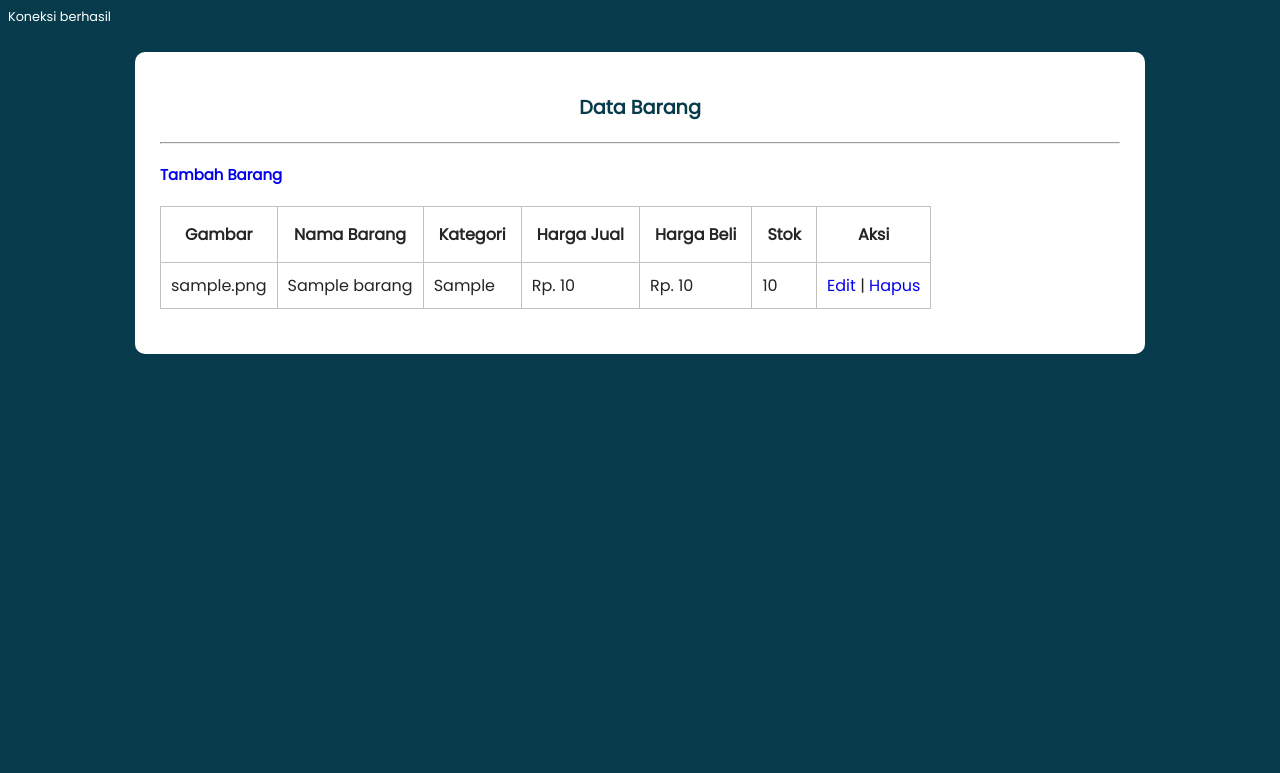
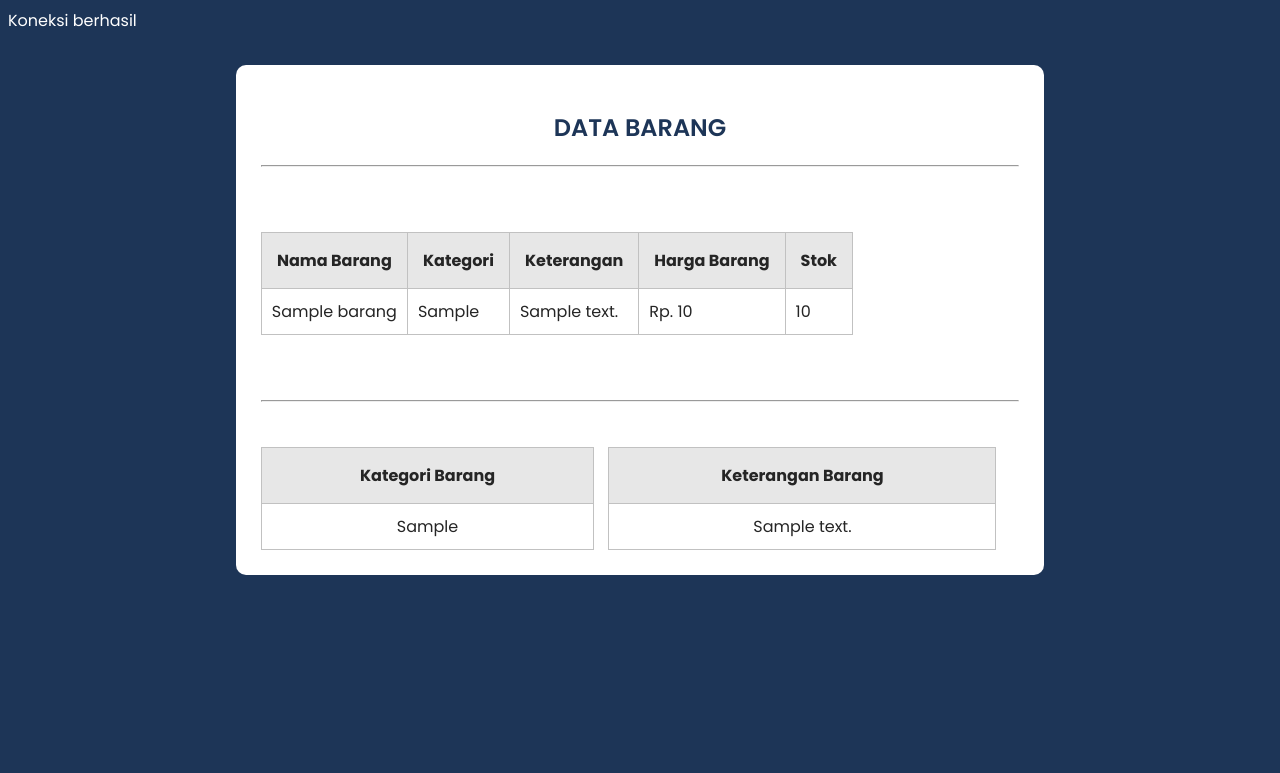
Before and after one commit to ranggshadow27/lab8_php_koneksidatabase, a PHP site: page / in a window 1280 px wide. Shown: the top 773 px of the page. Run offline with PHP 8.4, Linux system fonts and the light colour scheme; tables that the repository leaves empty or names only in its code hold one stand-in row (values such as "Sample post").

Commit message:
Add files via upload

```diff
--- a/lab8_php_database/index.php
+++ b/lab8_php_database/index.php
@@ -2,8 +2,12 @@
 include "koneksi.php";
 
 //query menampilkan data
-$database = "SELECT * FROM data_barang";
-$print = mysqli_query($conn, $database);
+$databarang = "SELECT * FROM data_barang ORDER BY `data_barang`.`id_barang` ASC";
+$tipebarang = "SELECT * FROM tipe_barang";
+$ketbarang = "SELECT * FROM keterangan_barang";
+$printa = mysqli_query($conn, $databarang);
+$printb = mysqli_query($conn, $tipebarang);
+$printc = mysqli_query($conn, $ketbarang);
 
 ?>
 
@@ -18,38 +22,49 @@ $print = mysqli_query($conn, $database);
 </head>
 <body>
     <div class="containers">
-        <h2>Data Barang</h2>
-        <hr>
-            <a href="inputpage.php"><h3>Tambah Barang</h3></a>
+        <h2>DATA BARANG</h2>
+        <hr><br>
             <div class="main">
                 <table>
                 <tr>
-                    <th>Gambar</th>
                     <th>Nama Barang</th>
                     <th>Kategori</th>
-                    <th class="mini">Harga Jual</th>
-                    <th class="mini">Harga Beli</th>
+                    <th>Keterangan</th>
+                    <th class="mini">Harga Barang</th>
                     <th class="mini">Stok</th>
-                    <th class="mini">Aksi</th>
                 </tr>
-    <?php if($print): ?>
-    <?php while($a = mysqli_fetch_array($print)): ?>
+                <?php while($a = mysqli_fetch_array($printa)): ?>
                 <tr>
-        <td><?= $a['gambar'];?></td>
                     <td><?= $a['nama_barang'];?></td>
-        <td><?= $a['kategori'];?></td>
-        <td>Rp. <?= $a['harga_beli'];?></tdclass=>
-        <td>Rp. <?= $a['harga_jual'];?></td>
-        <td><?= $a['stok'];?></td>
-        <td>
-            <a href="update.php?id=<?php echo $a['id_barang']; ?>">Edit</a> |
-            <a href="delete.php?id=<?php echo $a['id_barang']; ?>">Hapus</a></td>
+                    <td><?= $a['jenis_barang'];?></td>
+                    <td><?= $a['keterangan_barang'];?></td>
+                    <td>Rp. <?= $a['harga_barang'];?></td>
+                    <td><?= $a['stok_barang'];?></td>
                 </tr>
-    <?php endwhile; else: ?>
+                <?php endwhile;?>
+                 </table>
+            </div>
+        <br><hr><br>
+            <div class="mains">
+                <table class="tab">
                 <tr>
-        <td colspan="7">Belum ada data</td>
+                    <th>Kategori Barang</th>
                 </tr>
-    <?php endif; ?>
+                <?php while($b = mysqli_fetch_array($printb)): ?>
+                <tr>
+                    <td><?= $b['tipe_barang'];?></td>
+                </tr>
+                <?php endwhile;?>
+                </table>
+                <table class="tab">
+                <tr>
+                    <th>Keterangan Barang</th>
+                </tr>
+                <?php while($c = mysqli_fetch_array($printc)): ?>
+                <tr>
+                    <td><?= $c['keterangan_barang'];?></td>
+                </tr>
+                <?php endwhile;?>
                 </table>
             </div>
     </div>
--- a/lab8_php_database/koneksi.php
+++ b/lab8_php_database/koneksi.php
@@ -2,7 +2,7 @@
 $host = "localhost";
 $user = "root";
 $pass = "";
-$db = "latihan1";
+$db = "tugas8_basisdata";
 $conn = mysqli_connect($host, $user, $pass, $db);
 if ($conn == false)
 {
--- a/lab8_php_database/style.css
+++ b/lab8_php_database/style.css
@@ -1,9 +1,8 @@
-@import url('https://fonts.googleapis.com/css2?family=Poppins&display=swap');
+@import url('https://fonts.googleapis.com/css2?family=Poppins:wght@100;200;300;400;500;600;700;800&display=swap');
 
 body {
     font-family: 'poppins';
-    font-size: 0.8em;
-    background-color: #073b4c;;
+    background-color: #1d3557;;
     color: #fff;
 }
 
@@ -21,6 +20,7 @@ td {
 th {
     border: 1px solid #c1c1c1;
     padding: 15px;
+    background-color: #e7e7e7;
 }
 
 
@@ -36,7 +36,7 @@ a {
 
 label {
     margin: 5px 0px;
-    color: #073b4c;
+    color: #1d3557;
     font-weight: 500;
 }
 
@@ -60,32 +60,36 @@ input[type=submit] {
     border-radius: 10px;
 }
 
-.container {
-    width: 30em;
+
+.containers {
+    width: 60%;
     margin: 2em auto;
     background-color: #fff;
     padding: 25px;
     border-radius: 10px;
 }
 
-.containers {
-    width: 75em;
-    margin: 2em auto;
-    background-color: #fff;
-    padding: 25px;
-    border-radius: 10px;
-}
-
-.container h2 {
-    text-align: center;
-    color: #073b4c;
-}
 
 .containers h2 {
     text-align: center;
-    color: #073b4c;
+    color: #1d3557;
+    font-weight: 600;
 }
 
 hr {
     margin : 20px 0;
 }
+
+.mains table{
+    display: inline;
+
+}
+
+.tab {
+    margin-right : 10px;
+}
+
+.tab td {
+    width: 50%;
+    text-align: center;
+}
```
Also changed, not shown: 1 other file. Lines whose indentation alone changed are shown as unchanged.
